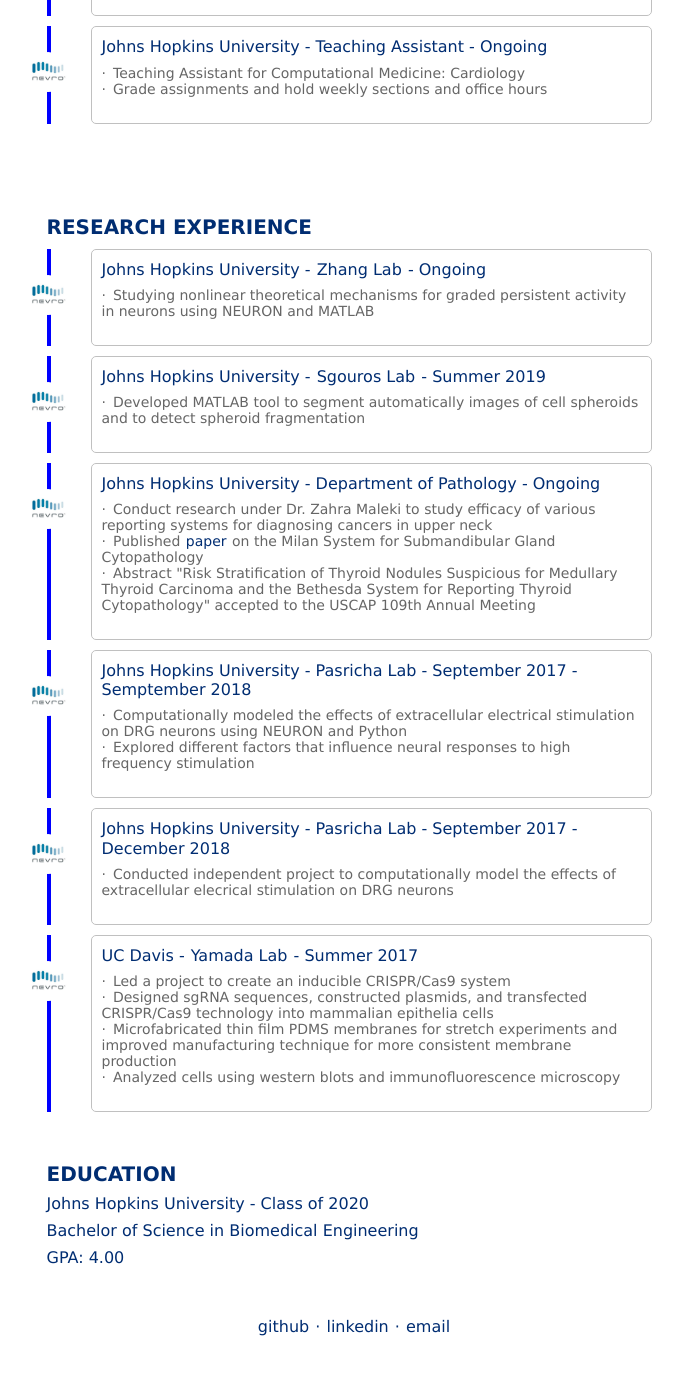
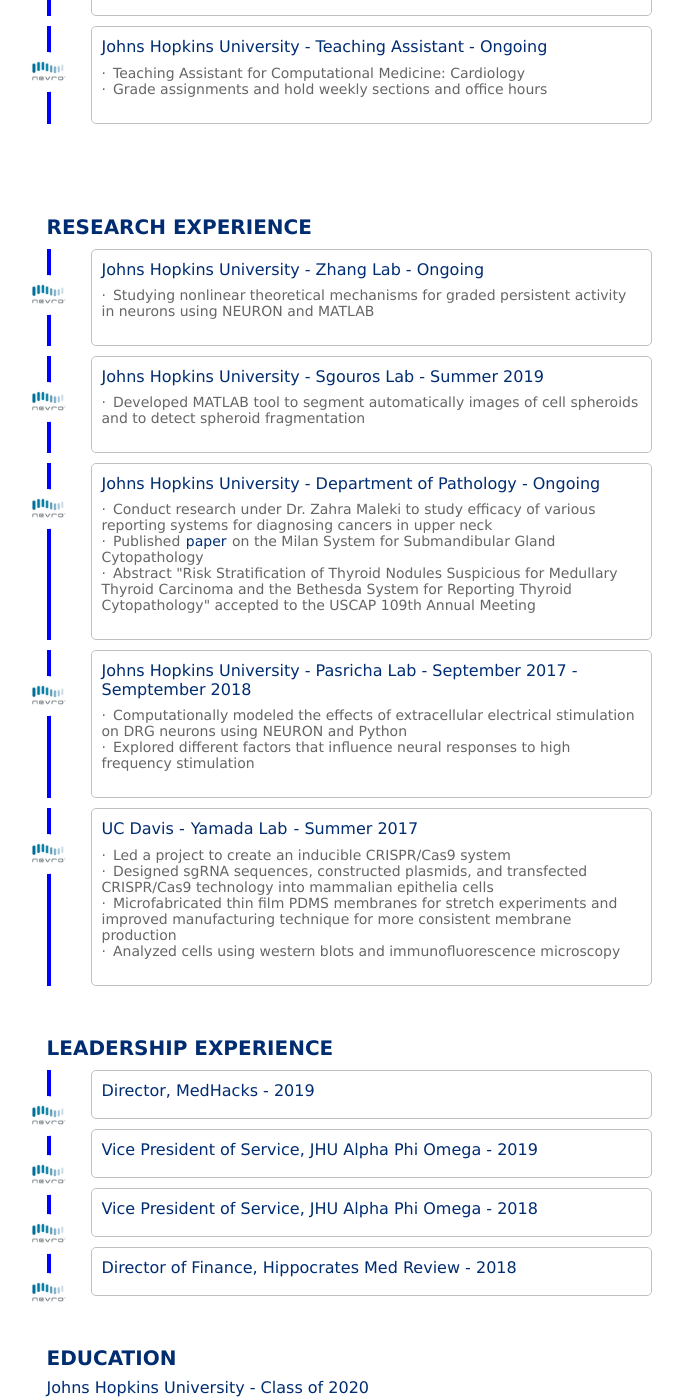
Before and after one commit to ryanlu41/ryanlu41.github.io, a Jekyll site: the page built from experience/index.html, in a window 1280 px wide and 1400 px high, scrolled down 544 px. Shown: the whole window, without its empty margins (286-969 px from the left). Built offline with Jekyll 4.4.1, drawn with Linux system fonts in a browser that asks for light colours; before the commit the page ends 1914 px from its top, so only the background shows below that; some of the changed text lies outside the part shown.

Commit message:
expanded

```diff
--- a/experience/index.html
+++ b/experience/index.html
@@ -85,7 +85,7 @@
 		<h3>RESEARCH EXPERIENCE</h3>
 		<div class="timeline">
 			<div class="timeline-item nevro">
-				<h4>Johns Hopkins University - <a href = 'http://pages.jh.edu/~kechen/'> Zhang Lab</a> - Ongoing</h4>
+				<h4>Johns Hopkins University - Zhang Lab - Ongoing</h4>
 				<ul>
 					<li>Studying nonlinear theoretical mechanisms for graded persistent activity in neurons using NEURON and MATLAB</li>
 				</ul>
@@ -93,7 +93,7 @@
 		</div>
 		<div class="timeline">
 			<div class="timeline-item nevro">
-				<h4>Johns Hopkins University - <a href = 'https://sgouroslab.jhu.edu/'>Sgouros Lab</a> - Summer 2019</h4>
+				<h4>Johns Hopkins University - Sgouros Lab - Summer 2019</h4>
 				<ul>
 					<li>Developed MATLAB tool to segment automatically images of cell spheroids and to detect spheroid fragmentation</li>
 				</ul>
@@ -120,14 +120,6 @@
 		</div>
 		<div class="timeline">
 			<div class="timeline-item nevro">
-				<h4>Johns Hopkins University - Pasricha Lab - September 2017 - December 2018</h4>
-				<ul>
-					<li>Conducted independent project to computationally model the effects of extracellular elecrical stimulation on DRG neurons</li>
-				</ul>
-			</div>
-		</div>
-		<div class="timeline">
-			<div class="timeline-item nevro">
 				<h4>UC Davis - <a href = 'https://yamadalab.ucdavis.edu/'>Yamada Lab</a> - Summer 2017</h4>
 				<ul>
 					<li>Led a project to create an inducible CRISPR/Cas9 system</li>
@@ -141,12 +133,39 @@
 </div>
 
 
+<div class='row slide'>
+	<div class='col-md-6 offset-md-3 content-pad'>
+		<h3>LEADERSHIP EXPERIENCE</h3>
+		<div class="timeline">
+			<div class="timeline-item nevro">
+				<h4>Director, MedHacks - 2019</h4>
+			</div>
+		</div>
+		<div class="timeline">
+			<div class="timeline-item nevro">
+				<h4>Vice President of Service, JHU Alpha Phi Omega - 2019</h4>
+			</div>
+		</div>
+		<div class="timeline">
+			<div class="timeline-item nevro">
+				<h4>Vice President of Service, JHU Alpha Phi Omega - 2018</h4>
+			</div>
+		</div>
+		<div class="timeline">
+			<div class="timeline-item nevro">
+				<h4>Director of Finance, Hippocrates Med Review - 2018</h4>
+			</div>
+		</div>
+	</div>
+</div>
+
 
 <div class='row slide'>
 	<div class='col-md-6 offset-md-3 content-pad'>
 		<h3>EDUCATION</h3>
 		<h4>Johns Hopkins University - Class of 2020</h4>
-		<h4>Bachelor of Science in Biomedical Engineering </h4>
+		<h4>Bachelor of Science in Biomedical Engineering, Focus Area: Biomedical Data Science</h4>
+		<h4>Minor in Computer Science</h4>
 		<h4>GPA: 4.00 </h4>
 	</div>
 </div>
```
